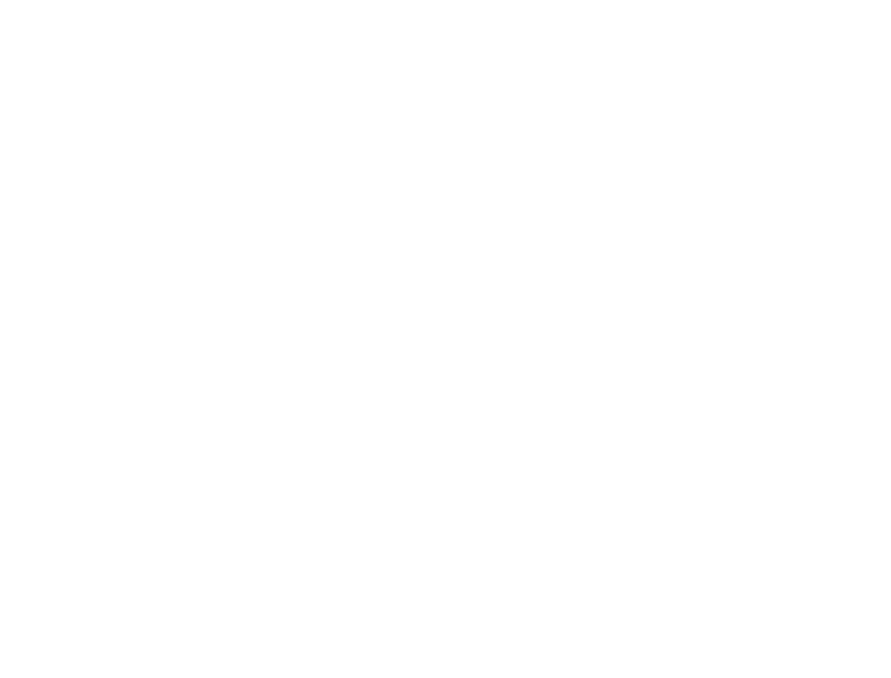
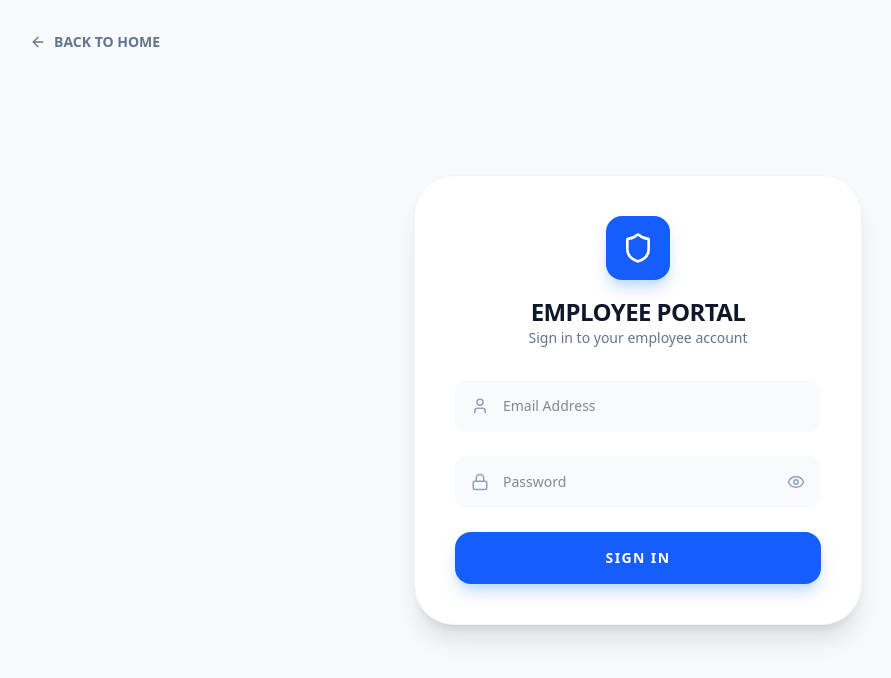
Before and after one commit to bilalizhar-jpg/ERP-HRM-FINAL, a React (Vite) app: page /employee in a window 1280 px wide. Before the commit this address had no page. Shown: the top 678 px of the page, without its empty margins (2-893 px from the left). Built offline with nearby package versions, Linux system fonts and the light colour scheme.

Commit message:
feat: Implement employee login and dashboard
Adds routes, components, and backend API endpoints for employee login and a basic employee dashboard. This includes database schema changes for the `employees` table and navigation links for employees.

```diff
--- a/index.ts
+++ b/index.ts
@@ -193,6 +193,23 @@ async function startServer() {
       )
     `);
 
+    // Create employees table
+    await connection.query(`
+      CREATE TABLE IF NOT EXISTS employees (
+        id INT AUTO_INCREMENT PRIMARY KEY,
+        company_id INT NOT NULL,
+        name VARCHAR(255) NOT NULL,
+        email VARCHAR(255) UNIQUE NOT NULL,
+        password VARCHAR(255) NOT NULL,
+        employee_id VARCHAR(50),
+        department VARCHAR(100),
+        designation VARCHAR(100),
+        status ENUM('active', 'inactive') DEFAULT 'active',
+        created_at TIMESTAMP DEFAULT CURRENT_TIMESTAMP,
+        FOREIGN KEY (company_id) REFERENCES companies(id) ON DELETE CASCADE
+      )
+    `);
+
     // Insert default super admin if not exists
     const [existingAdmins] = await connection.query("SELECT * FROM admins WHERE email = 'admin@erp.com'") as [Record<string, unknown>[], unknown];
     if (existingAdmins.length === 0) {
@@ -249,6 +266,28 @@ async function startServer() {
         res.json({ success: true, company: companies[0] });
       } else {
         res.status(401).json({ success: false, message: "Invalid credentials" });
+      }
+    } catch (error: unknown) {
+      const err = error as Error;
+      res.status(500).json({ success: false, message: err.message });
+    }
+  });
+
+  // Employee Login
+  app.post("/api/employee/login", async (req, res) => {
+    const { email, password } = req.body;
+    try {
+      const connection = await db.getConnection();
+      const [employees] = await connection.query(
+        "SELECT e.*, c.name as company_name FROM employees e JOIN companies c ON e.company_id = c.id WHERE e.email = ? AND e.password = ? AND e.status = 'active'",
+        [email, password]
+      ) as [Record<string, unknown>[], unknown];
+      connection.release();
+
+      if (employees.length > 0) {
+        res.json({ success: true, employee: employees[0] });
+      } else {
+        res.status(401).json({ success: false, message: "Invalid credentials or inactive account" });
       }
     } catch (error: unknown) {
       const err = error as Error;
--- a/src/App.tsx
+++ b/src/App.tsx
@@ -25,6 +25,8 @@ import GmailIntegration from './pages/GmailIntegration';
 import WhatsAppIntegration from './pages/WhatsAppIntegration';
 import CompanyAdminLogin from './pages/CompanyAdminLogin';
 import CompanyAdminDashboard from './pages/CompanyAdminDashboard';
+import EmployeeLogin from './pages/EmployeeLogin';
+import EmployeeDashboard from './pages/EmployeeDashboard';
 
 function Home() {
   return (
@@ -64,6 +66,8 @@ function App() {
         <Route path="/super-admin/whatsapp" element={<WhatsAppIntegration />} />
         <Route path="/company-admin" element={<CompanyAdminLogin />} />
         <Route path="/company-admin/dashboard" element={<CompanyAdminDashboard />} />
+        <Route path="/employee" element={<EmployeeLogin />} />
+        <Route path="/employee/dashboard" element={<EmployeeDashboard />} />
       </Routes>
     </Router>
   )
--- a/src/components/Navbar.tsx
+++ b/src/components/Navbar.tsx
@@ -36,7 +36,7 @@ export default function Navbar() {
                 <span>|</span>
                 <Link to="/company-admin" className="text-slate-600 hover:text-blue-600 font-medium">Admin Employer</Link>
                 <span>|</span>
-                <a href="/login/employee" className="text-slate-600 hover:text-blue-600 font-medium">Employee</a>
+                <Link to="/employee" className="text-slate-600 hover:text-blue-600 font-medium">Employee</Link>
               </div>
             </div>
             <div className="flex items-center space-x-4">
--- /dev/null
+++ b/src/pages/EmployeeDashboard.tsx
@@ -0,0 +1,18 @@
+import { Link } from 'react-router-dom';
+import { ArrowLeft } from 'lucide-react';
+
+export default function EmployeeDashboard() {
+  return (
+    <div className="min-h-screen bg-[#f8f9fa] p-8 relative">
+      <Link
+        to="/"
+        className="inline-flex items-center gap-2 text-slate-500 hover:text-blue-600 font-bold text-sm transition-colors mb-8"
+      >
+        <ArrowLeft size={16} />
+        BACK TO HOME
+      </Link>
+      <h1 className="text-3xl font-black text-slate-900 tracking-tight uppercase">EMPLOYEE DASHBOARD</h1>
+      <p className="text-slate-500 font-medium mt-2">Welcome to your employee dashboard.</p>
+    </div>
+  );
+}
--- /dev/null
+++ b/src/pages/EmployeeLogin.tsx
@@ -0,0 +1,97 @@
+import { useState } from 'react';
+import { useNavigate, Link } from 'react-router-dom';
+import { Shield, Eye, EyeOff, User, Lock, ArrowLeft } from 'lucide-react';
+
+export default function EmployeeLogin() {
+  const [email, setEmail] = useState('');
+  const [password, setPassword] = useState('');
+  const [showPassword, setShowPassword] = useState(false);
+  const [loading, setLoading] = useState(false);
+  const navigate = useNavigate();
+
+  const handleLogin = async (e: React.FormEvent) => {
+    e.preventDefault();
+    setLoading(true);
+    try {
+      const res = await fetch('/api/employee/login', {
+        method: 'POST',
+        headers: { 'Content-Type': 'application/json' },
+        body: JSON.stringify({ email, password })
+      });
+      const data = await res.json();
+      if (data.success) {
+        // Store employee info in localStorage or context
+        localStorage.setItem('employee', JSON.stringify(data.employee));
+        navigate('/employee/dashboard');
+      } else {
+        alert(data.message || "Invalid credentials");
+      }
+    } catch (error) {
+      console.error("Login error:", error);
+      alert("Error logging in");
+    } finally {
+      setLoading(false);
+    }
+  };
+
+  return (
+    <div className="min-h-screen bg-[#f8f9fa] flex items-center justify-center p-6 relative">
+      <Link
+        to="/"
+        className="absolute top-8 left-8 flex items-center gap-2 text-slate-500 hover:text-blue-600 font-bold text-sm transition-colors"
+      >
+        <ArrowLeft size={16} />
+        BACK TO HOME
+      </Link>
+      <div className="bg-white p-10 rounded-[2.5rem] shadow-xl border border-slate-100 w-full max-w-md">
+        <div className="flex flex-col items-center mb-8">
+          <div className="w-16 h-16 bg-blue-600 rounded-2xl flex items-center justify-center text-white shadow-lg shadow-blue-200 mb-4">
+            <Shield size={32} />
+          </div>
+          <h1 className="text-2xl font-black text-slate-900 tracking-tight uppercase">EMPLOYEE PORTAL</h1>
+          <p className="text-slate-500 text-sm font-medium">Sign in to your employee account</p>
+        </div>
+
+        <form onSubmit={handleLogin} className="space-y-6">
+          <div className="relative">
+            <User className="absolute left-4 top-1/2 -translate-y-1/2 text-slate-400" size={18} />
+            <input
+              type="email"
+              placeholder="Email Address"
+              required
+              value={email}
+              onChange={(e) => setEmail(e.target.value)}
+              className="w-full bg-slate-50 border-none rounded-xl pl-12 pr-4 py-4 text-slate-900 text-sm focus:ring-2 focus:ring-blue-600 transition-all"
+            />
+          </div>
+          <div className="relative">
+            <Lock className="absolute left-4 top-1/2 -translate-y-1/2 text-slate-400" size={18} />
+            <input
+              type={showPassword ? "text" : "password"}
+              placeholder="Password"
+              required
+              value={password}
+              onChange={(e) => setPassword(e.target.value)}
+              className="w-full bg-slate-50 border-none rounded-xl pl-12 pr-12 py-4 text-slate-900 text-sm focus:ring-2 focus:ring-blue-600 transition-all"
+            />
+            <button
+              type="button"
+              onClick={() => setShowPassword(!showPassword)}
+              className="absolute right-4 top-1/2 -translate-y-1/2 text-slate-400 hover:text-slate-600"
+            >
+              {showPassword ? <EyeOff size={18} /> : <Eye size={18} />}
+            </button>
+          </div>
+
+          <button
+            type="submit"
+            disabled={loading}
+            className="w-full py-4 bg-blue-600 text-white font-black text-sm tracking-widest uppercase rounded-2xl hover:bg-blue-700 transition-all shadow-lg shadow-blue-200 flex items-center justify-center"
+          >
+            {loading ? 'SIGNING IN...' : 'SIGN IN'}
+          </button>
+        </form>
+      </div>
+    </div>
+  );
+}
```
